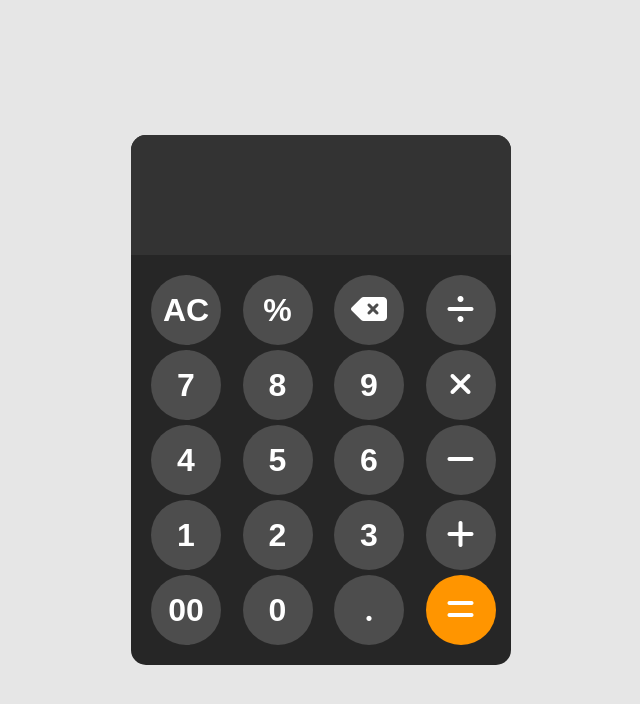
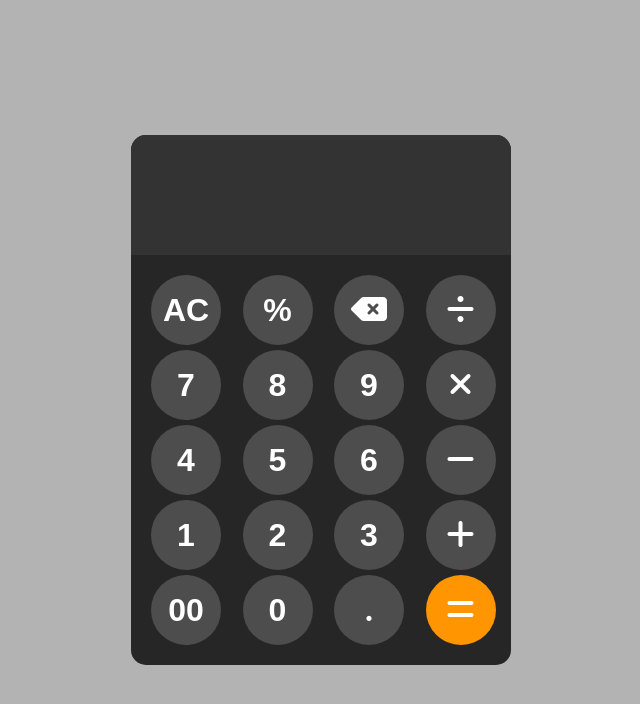
Before and after one commit to Rushikesh0527/Calculator, a plain HTML site: page index.html in a window 1280 px wide. Shown: the whole page, without its empty margins (319-959 px from the left). Drawn offline with nearby package versions, Linux system fonts and the light colour scheme.

Commit message:
change body color

```diff
--- a/Style.css
+++ b/Style.css
@@ -1,7 +1,7 @@
 
 body{
     margin: 0;
-    background-color: hsl(0,0%,90%);
+    background-color: hsl(0,0%,70%);
     display: flex;
     justify-content: center;
     align-items: center;
```
